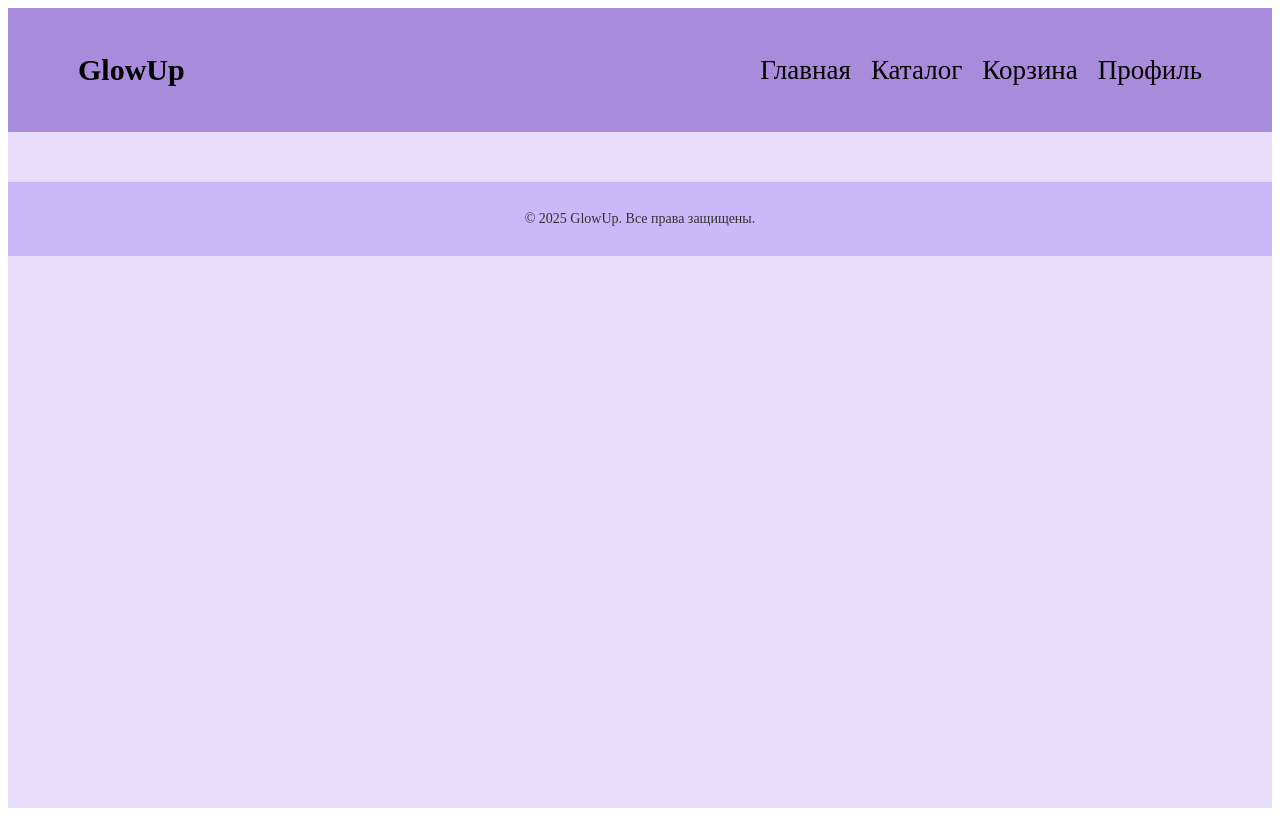
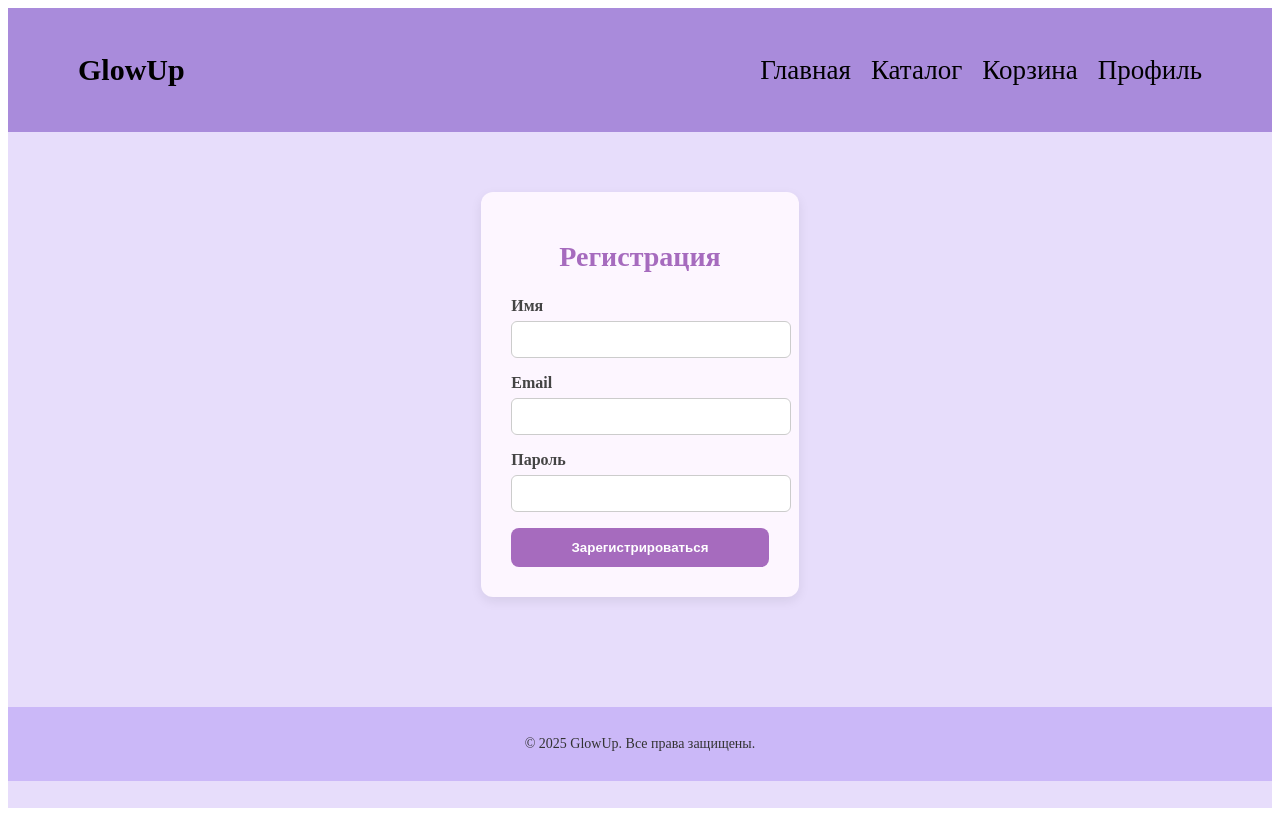
Before and after one commit to JasonWarkings/Glow-Up, a Vue app: page /register in a window 1280 px wide. Built offline with nearby package versions, Linux system fonts and the light colour scheme.

Commit message:
feature:created additional pages

```diff
--- /dev/null
+++ b/src/pages/CatalogPage.vue
@@ -0,0 +1,87 @@
+<template>
+  <div class="catalog-page">
+    <h1 class="catalog-title">Каталог товаров</h1>
+
+    <div class="product-grid">
+      <div class="product-card" v-for="product in products" :key="product.id">
+        <img :src="product.image" :alt="product.name" class="product-image" />
+        <h2 class="product-name">{{ product.name }}</h2>
+        <p class="product-price">{{ product.price }}₽</p>
+        <button class="buy-button">В корзину</button>
+      </div>
+    </div>
+  </div>
+</template>
+
+<script>
+export default {
+  name: 'CatalogPage',
+  data() {
+    return {
+      products: [
+
+      ]
+    }
+  }
+}
+</script>
+
+<style scoped>
+.catalog-page {
+  padding: 40px 20px;
+  background-color: #fdf6ff;
+}
+
+.catalog-title {
+  text-align: center;
+  font-size: 32px;
+  color: #a66bbe;
+  margin-bottom: 32px;
+}
+
+.product-grid {
+  display: grid;
+  grid-template-columns: repeat(auto-fit, minmax(220px, 1fr));
+  gap: 24px;
+}
+
+.product-card {
+  background: #fff;
+  border-radius: 12px;
+  box-shadow: 0 4px 12px rgba(0,0,0,0.08);
+  padding: 16px;
+  text-align: center;
+}
+
+.product-image {
+  width: 100%;
+  height: auto;
+  border-radius: 8px;
+}
+
+.product-name {
+  font-size: 18px;
+  margin: 12px 0 6px;
+  color: #333;
+}
+
+.product-price {
+  font-size: 16px;
+  color: #a66bbe;
+  margin-bottom: 12px;
+}
+
+.buy-button {
+  background-color: #a66bbe;
+  color: #fff;
+  border: none;
+  padding: 10px 16px;
+  border-radius: 6px;
+  cursor: pointer;
+  transition: background-color 0.3s ease;
+}
+
+.buy-button:hover {
+  background-color: #8e57a8;
+}
+</style>
--- a/src/pages/MainPage.vue
+++ b/src/pages/MainPage.vue
@@ -4,8 +4,13 @@
     <section class="hero">
       <h1>Добро пожаловать в GlowUp</h1>
       <p>Открой для себя косметику, которая подчеркнёт твою естественную красоту ✨</p>
-      <button class="shop-btn">Перейти в каталог</button>
+     <router-link to="/catalog" class="catalog-button">
+  Перейти в каталог
+</router-link>
+
     </section>
+
+
 
     <!-- Преимущества -->
     <section class="features">
@@ -34,26 +39,33 @@
         <div class="promo-card">
           <h3>✨ Скидка 20% на первый заказ</h3>
           <p>Зарегистрируйся и получи промокод на скидку. GlowUp приветствует новых клиентов!</p>
-          <button class="promo-button">Получить промокод</button>
+         <router-link to="/register" class="promo-button">
+  Получить промокод
+</router-link>
+
         </div>
         <div class="promo-card">
           <h3>💄 Осенняя распродажа</h3>
           <p>Только до 31 декабря — скидки до 50% на топовые бренды.</p>
-          <button class="promo-button">Смотреть товары</button>
+         <router-link to="/catalog" class="promo-button">
+  Смотреть товары
+</router-link>
+
         </div>
         <div class="promo-card">
           <h3>🚚 Бесплатная доставка</h3>
           <p>При заказе от 10 000 ₸ — доставка за наш счёт!</p>
-          <button class="promo-button">Условия акции</button>
+         <router-link to="/promo-terms" class="promo-button">
+  Условия акции
+</router-link>
+
         </div>
       </div>
     </section>
   </div>
 </template>
 
-<script setup>
-// Здесь можно добавить логику перехода или динамики
-</script>
+
 
 <style scoped>
 .main-page {
@@ -175,9 +187,18 @@
   transition: transform 0.2s ease, box-shadow 0.3s ease;
 }
 
-.promo-button:hover {
-  transform: scale(1.05);
-  box-shadow: 0 8px 16px rgba(168, 85, 247, 0.3);
+.catalog-button {
+  display: inline-block;
+  padding: 12px 24px;
+  background-color: #e286f3; /* розовый, как на баннере */
+  color: #fff;
+  font-weight: bold;
+  border-radius: 8px;
+  text-decoration: none;
+  transition: background-color 0.3s ease;
+}
+.catalog-button:hover {
+  background-color: #d06fb2;
 }
 
 /* Адаптация */
--- /dev/null
+++ b/src/pages/ProfilePage.vue
@@ -0,0 +1,20 @@
+<template>
+  <div class="profile-page">
+    <h1>Профиль пользователя</h1>
+    <p>Здесь будет информация о вашем аккаунте.</p>
+  </div>
+</template>
+
+<script>
+export default {
+  name: 'ProfilePage'
+}
+</script>
+
+<style scoped>
+.profile-page {
+  padding: 100px;
+  text-align: center;
+  color: #3d0952;
+}
+</style>
--- /dev/null
+++ b/src/pages/RegisterPage.vue
@@ -0,0 +1,93 @@
+<template>
+  <div class="register-page">
+    <h1 class="title">Регистрация</h1>
+    <form @submit.prevent="handleSubmit" class="register-form">
+      <label>
+        Имя
+        <input type="text" v-model="name" required />
+      </label>
+
+      <label>
+        Email
+        <input type="email" v-model="email" required />
+      </label>
+
+      <label>
+        Пароль
+        <input type="password" v-model="password" required />
+      </label>
+
+      <button type="submit" class="submit-button">Зарегистрироваться</button>
+    </form>
+  </div>
+</template>
+
+<script>
+export default {
+  name: 'RegisterPage',
+  data() {
+    return {
+      name: '',
+      email: '',
+      password: ''
+    }
+  },
+  methods: {
+    handleSubmit() {
+      // Здесь можно добавить логику отправки данных на сервер
+      console.log('Регистрация:', this.name, this.email, this.password)
+      alert('Спасибо за регистрацию, ' + this.name + '!')
+      this.$router.push('/catalog') // Переход в каталог после регистрации
+    }
+  }
+}
+</script>
+
+<style scoped>
+.register-page {
+  max-width: 400px;
+  margin: 60px auto;
+  padding: 30px;
+  background-color: #fdf6ff;
+  border-radius: 12px;
+  box-shadow: 0 4px 12px rgba(0,0,0,0.08);
+}
+
+.title {
+  text-align: center;
+  font-size: 28px;
+  color: #a66bbe;
+  margin-bottom: 24px;
+}
+
+.register-form label {
+  display: block;
+  margin-bottom: 16px;
+  font-weight: bold;
+  color: #444;
+}
+
+.register-form input {
+  width: 100%;
+  padding: 10px;
+  margin-top: 6px;
+  border: 1px solid #ccc;
+  border-radius: 6px;
+}
+
+.submit-button {
+  width: 100%;
+  padding: 12px;
+  background-color: #a66bbe;
+  color: #fff;
+  font-weight: bold;
+  border: none;
+  border-radius: 8px;
+  cursor: pointer;
+  transition: background-color 0.3s ease;
+}
+
+.submit-button:hover {
+  background-color: #8e57a8;
+}
+</style>
```
Also changed, not shown: src/router/index.js (+16 -5 lines).
